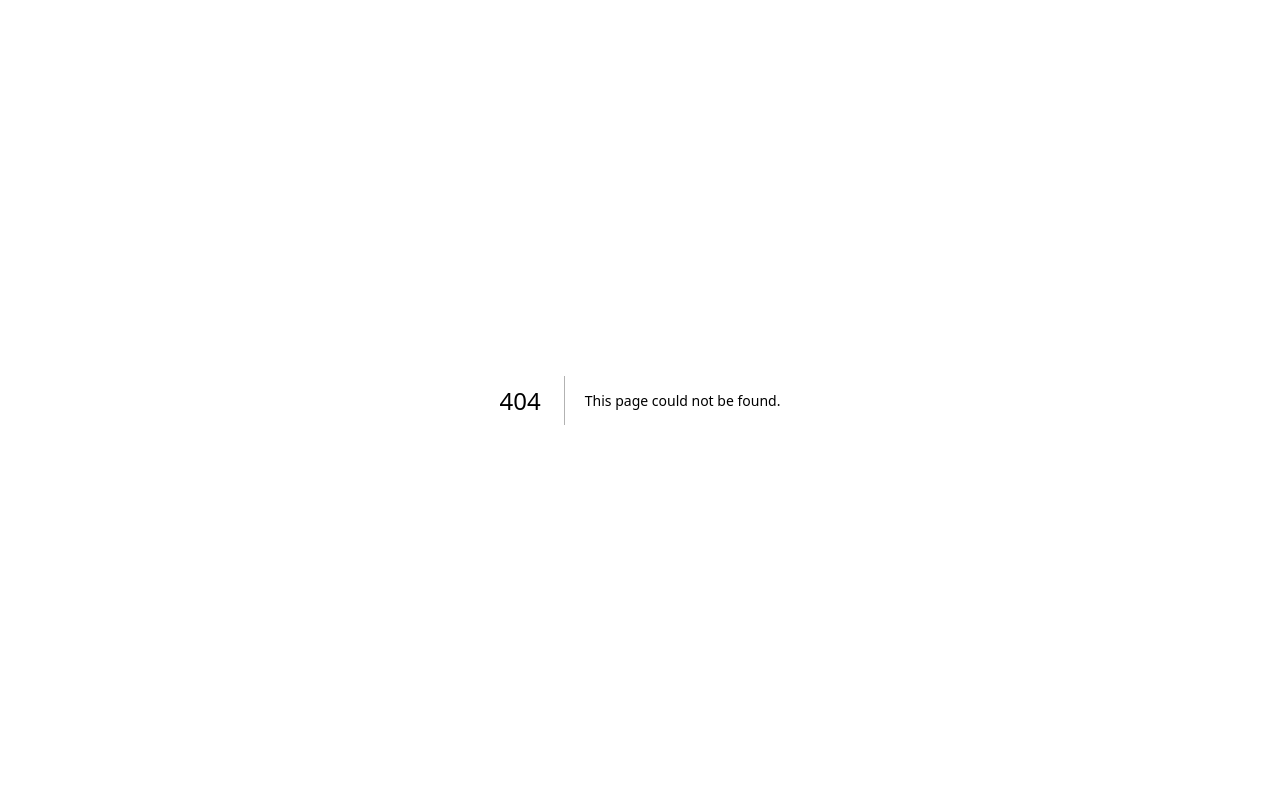
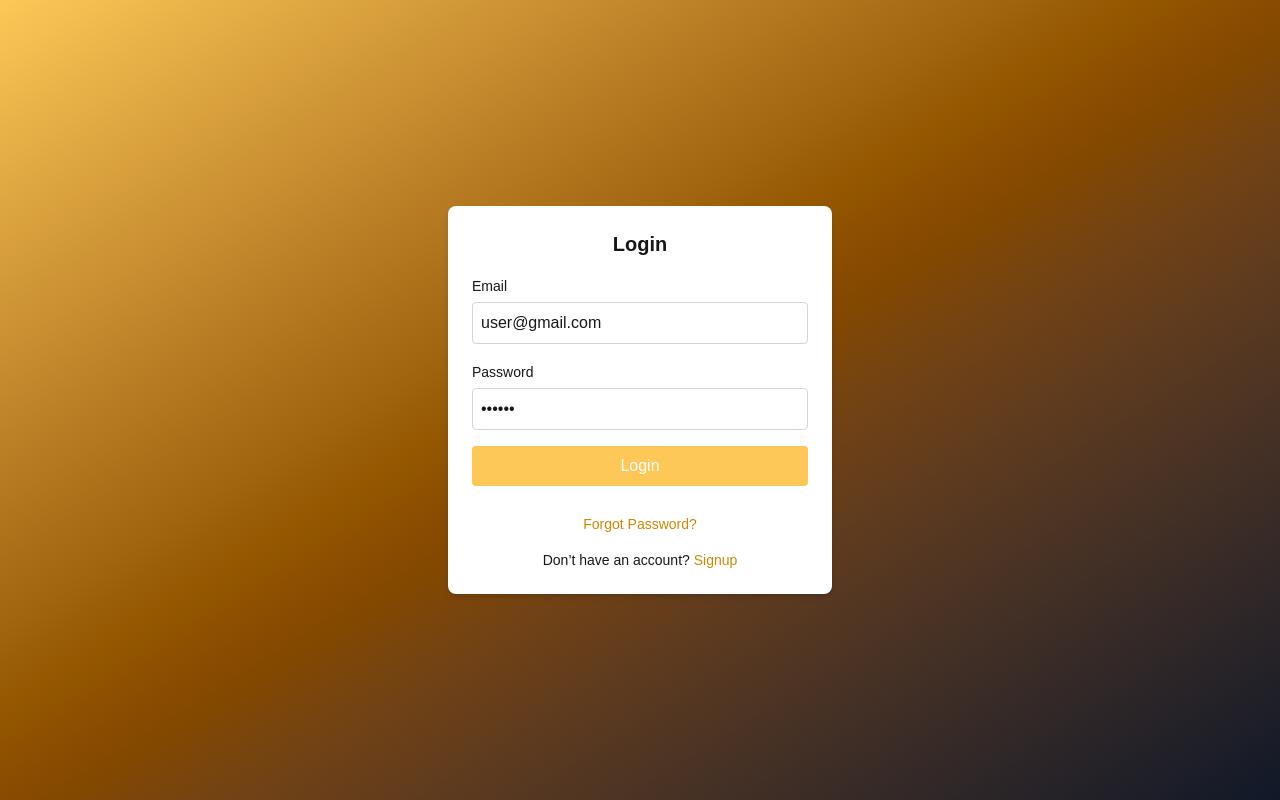
Before and after one commit to fahadsaeed8/cryptu, a Next.js app: page /auth/login in a window 1280 px wide. Before the commit this address had no page. Built offline with nearby package versions, Linux system fonts and the light colour scheme.

Commit message:
user side auth screens and middleware set

```diff
--- /dev/null
+++ b/app/auth/forgot-password/page.tsx
@@ -0,0 +1,50 @@
+"use client";
+
+import { useState } from "react";
+
+export default function ForgotPasswordPage() {
+  const [email, setEmail] = useState("");
+
+  const handleForgot = async (e: React.FormEvent) => {
+    e.preventDefault();
+
+    // API Example
+    // await fetch("/api/auth/forgot-password",{method:"POST", body: JSON.stringify({ email })})
+
+    console.log("Forgot Password Email:", email);
+  };
+
+  return (
+    <div className="min-h-screen flex items-center justify-center bg-linear-to-br from-[#fdc857] via-yellow-800 to-gray-900 px-4">
+      <form
+        onSubmit={handleForgot}
+        className="w-full max-w-md bg-white p-6 rounded-xl shadow"
+      >
+        <h2 className="text-2xl font-bold mb-4 text-center">Forgot Password</h2>
+
+        <input
+          type="email"
+          placeholder="Enter email"
+          className="w-full border border-gray-300 p-3 rounded mb-3"
+          value={email}
+          onChange={(e) => setEmail(e.target.value)}
+          required
+        />
+
+        <button
+          type="submit"
+          className="w-full cursor-pointer bg-[#fdc857] hover:bg-yellow-500 text-white p-3 rounded"
+        >
+          Send Reset Link
+        </button>
+
+        <p className="text-sm text-center mt-3">
+          Go back to{" "}
+          <a href="/auth/login" className="text-yellow-600">
+            Login
+          </a>
+        </p>
+      </form>
+    </div>
+  );
+}
--- /dev/null
+++ b/app/auth/login/page.tsx
@@ -0,0 +1,75 @@
+"use client";
+
+import { useState } from "react";
+import Link from "next/link";
+
+export default function LoginPage() {
+  const [email, setEmail] = useState("user@gmail.com");
+  const [password, setPassword] = useState("123456");
+
+  const handleLogin = (e: React.FormEvent) => {
+    e.preventDefault();
+
+    const defaultEmail = "user@gmail.com";
+    const defaultPassword = "123456";
+
+    if (email === defaultEmail && password === defaultPassword) {
+      document.cookie = "token=sample-token-123; path=/; max-age=86400";
+      window.location.href = "/";
+    } else {
+      alert("Invalid email or password");
+    }
+  };
+
+  return (
+    <div className="min-h-screen flex items-center justify-center bg-linear-to-br from-[#fdc857] via-yellow-800 to-gray-900 px-4">
+      <div className="bg-white shadow-md rounded-lg p-6 w-full max-w-sm">
+        <h1 className="text-xl font-semibold mb-4 text-center">Login</h1>
+
+        <form onSubmit={handleLogin} className="space-y-4">
+          <div>
+            <label className="text-sm font-medium">Email</label>
+            <input
+              type="email"
+              className="w-full border border-gray-300 rounded p-2 mt-1"
+              value={email}
+              onChange={(e) => setEmail(e.target.value)}
+              required
+            />
+          </div>
+
+          <div>
+            <label className="text-sm font-medium">Password</label>
+            <input
+              type="password"
+              className="w-full border border-gray-300 rounded p-2 mt-1"
+              value={password}
+              onChange={(e) => setPassword(e.target.value)}
+              required
+            />
+          </div>
+
+          <button
+            type="submit"
+            className="w-full bg-[#fdc857] hover:bg-yellow-500 cursor-pointer text-white py-2 rounded"
+          >
+            Login
+          </button>
+
+          <div className="text-center text-sm mt-3">
+            <Link href="/auth/forgot-password" className="text-yellow-600">
+              Forgot Password?
+            </Link>
+          </div>
+
+          <div className="text-center text-sm">
+            Don’t have an account?{" "}
+            <Link href="/auth/signup" className="text-yellow-600">
+              Signup
+            </Link>
+          </div>
+        </form>
+      </div>
+    </div>
+  );
+}
--- /dev/null
+++ b/app/auth/otp/page.tsx
@@ -0,0 +1,49 @@
+"use client";
+
+import { useState } from "react";
+
+export default function OTPPage() {
+  const [otp, setOtp] = useState("");
+
+  const handleOTP = async (e: React.FormEvent) => {
+    e.preventDefault();
+
+    // API Example
+    // await fetch("/api/auth/verify-otp",{method:"POST", body: JSON.stringify({ otp })})
+
+    console.log("OTP submitted", otp);
+  };
+
+  return (
+    <div className="min-h-screen flex items-center justify-center bg-linear-to-br from-[#fdc857] via-yellow-800 to-gray-900 px-4">
+      <form
+        onSubmit={handleOTP}
+        className="w-full max-w-md bg-white p-6 rounded-xl shadow"
+      >
+        <h2 className="text-2xl font-bold mb-4 text-center">Verify OTP</h2>
+
+        <input
+          type="text"
+          maxLength={6}
+          placeholder="Enter 6-digit OTP"
+          className="w-full border border-gray-300 p-3 rounded mb-3 text-center tracking-widest text-xl"
+          value={otp}
+          onChange={(e) => setOtp(e.target.value)}
+          required
+        />
+
+        <button
+          type="submit"
+          className="w-full cursor-pointer bg-purple-600 hover:bg-purple-700 text-white p-3 rounded"
+        >
+          Verify
+        </button>
+
+        <p className="text-center text-sm mt-3">Didn’t receive code?</p>
+        <a className="text-yellow-600 text-center block text-sm mt-1" href="#">
+          Resend OTP
+        </a>
+      </form>
+    </div>
+  );
+}
--- /dev/null
+++ b/app/auth/signup/page.tsx
@@ -0,0 +1,78 @@
+"use client";
+
+import { useState } from "react";
+
+export default function SignupPage() {
+  const [form, setForm] = useState({
+    name: "",
+    email: "",
+    password: "",
+  });
+
+  const handleChange = (e: React.ChangeEvent<HTMLInputElement>) => {
+    setForm({ ...form, [e.target.name]: e.target.value });
+  };
+
+  const handleSignup = async (e: React.FormEvent) => {
+    e.preventDefault();
+
+    // API Example
+    // await fetch("/api/auth/signup",{method:"POST", body: JSON.stringify(form)})
+
+    console.log("Signup submitted", form);
+  };
+
+  return (
+    <div className="min-h-screen flex items-center justify-center bg-linear-to-br from-[#fdc857] via-yellow-800 to-gray-900 px-4">
+      <form
+        onSubmit={handleSignup}
+        className="w-full max-w-md bg-white p-6 rounded-xl shadow"
+      >
+        <h2 className="text-2xl font-bold mb-4 text-center">Sign Up</h2>
+
+        <input
+          name="name"
+          placeholder="Name"
+          className="w-full border border-gray-300 p-3 rounded mb-3"
+          value={form.name}
+          onChange={handleChange}
+          required
+        />
+
+        <input
+          name="email"
+          type="email"
+          placeholder="Email"
+          className="w-full border border-gray-300 p-3 rounded mb-3"
+          value={form.email}
+          onChange={handleChange}
+          required
+        />
+
+        <input
+          name="password"
+          type="password"
+          placeholder="Password"
+          className="w-full border border-gray-300 p-3 rounded mb-3"
+          value={form.password}
+          onChange={handleChange}
+          required
+        />
+
+        <button
+          type="submit"
+          className="w-full cursor-pointer bg-green-600 hover:bg-green-700 text-white p-3 rounded"
+        >
+          Create Account
+        </button>
+
+        <p className="text-sm text-center mt-3">
+          Already have an account?{" "}
+          <a href="/auth/login" className="text-yellow-600">
+            Login
+          </a>
+        </p>
+      </form>
+    </div>
+  );
+}
--- /dev/null
+++ b/middleware.ts
@@ -0,0 +1,31 @@
+import { NextResponse } from "next/server";
+import type { NextRequest } from "next/server";
+
+const publicRoutes = ["/auth/login", "/auth/signup", "/auth/forgot-password"];
+
+export function middleware(req: NextRequest) {
+  const { pathname } = req.nextUrl;
+
+  // Allow public routes
+  if (publicRoutes.some((route) => pathname.startsWith(route))) {
+    return NextResponse.next();
+  }
+
+  const token = req.cookies.get("token")?.value;
+
+  // If NOT logged in → redirect to login
+  if (!token) {
+    return NextResponse.redirect(new URL("/auth/login", req.url));
+  }
+
+  // If already logged in & trying to access auth → redirect to dashboard (/)
+  if (token && pathname.startsWith("/auth")) {
+    return NextResponse.redirect(new URL("/", req.url));
+  }
+
+  return NextResponse.next();
+}
+
+export const config = {
+  matcher: ["/((?!_next/static|_next/image|favicon.ico|images|api).*)"],
+};
```
